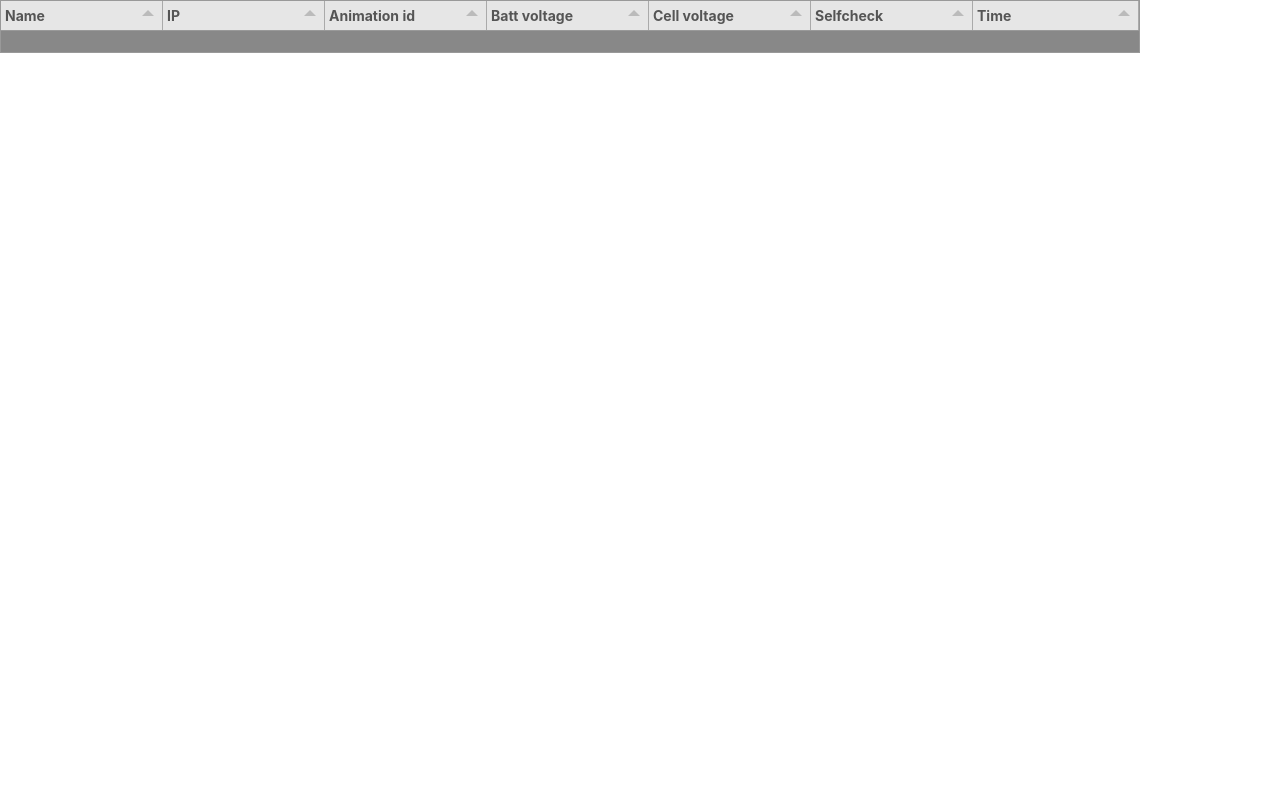
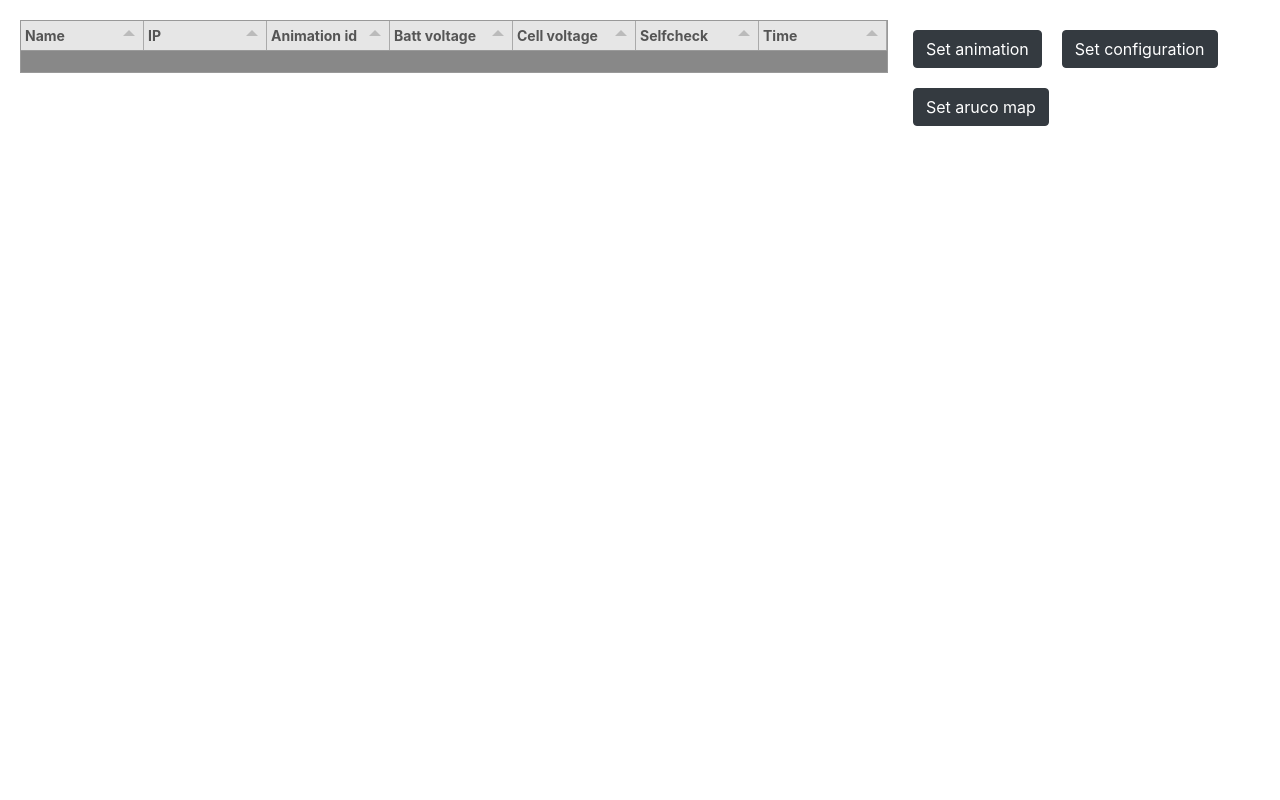
Before and after one commit to CopterExpress/clever-show, a Flask app: page / in a window 1280 px wide. Run offline with Flask 2, Linux system fonts and the light colour scheme; data that the repository does not hold is empty; some libraries are stand-ins or nearby versions.

Commit message:
Updated web table

```diff
--- a/Server/static/css/main.css
+++ b/Server/static/css/main.css
@@ -4,3 +4,33 @@ html, body, .container {
     margin: 0;
     padding: 0;
 }
+
+body {
+    padding: 20px;
+    display: flex;
+    flex-direction: row;
+}
+
+.table-container {
+    height: 100%;
+    width: 70%;
+}
+
+.button {
+    margin: 10px;
+}
+
+.command-container {
+    height: 100%;
+    width: 30%;
+}
+
+.action-container {
+    display: flex;
+    flex-direction: row;
+    flex-wrap: wrap;
+}
+
+.action-container button {
+    margin: 10px;
+}
--- a/Server/static/js/main.js
+++ b/Server/static/js/main.js
@@ -8,11 +8,11 @@ function updateData() {
     tabledata = JSON.parse(req.response);
 }
 
-var table = new Tabulator("#example-table", {
+var table = new Tabulator("#copters-table", {
     data: tabledata,
     reactiveData: true,
     layout: "fitColumns",
-    columns: [ //Define Table Columns
+    columns: [
         {title: "Name", field: "name"},
         {title: "IP", field: "ip"},
         {title: "Animation id", field: "anim_id"},
@@ -20,5 +20,5 @@ var table = new Tabulator("#example-table", {
         {title: "Cell voltage", field: "cell_voltage"},
         {title: "Selfcheck", field: "selfcheck"},
         {title: "Time", field: "time"},
-    ]
+    ],
 });
--- a/Server/templates/main.html
+++ b/Server/templates/main.html
@@ -9,11 +9,16 @@
     <script lang="js" src="/static/js/tabulator.min.js"></script>
 </head>
 <body>
-<div class="container">
-    <div class="table-container">
-        <div id="example-table"></div>
+<div class="table-container">
+    <div id="copters-table"></div>
+</div>
+<div class="command-container col">
+    <div class="action-container">
+        <button type="button" class="btn btn-dark">Set animation</button>
+        <button type="button" class="btn btn-dark">Set configuration</button>
+        <button type="button" class="btn btn-dark">Set aruco map</button>
     </div>
-    <div class="command-container"></div>
+    <div class="action-container"></div>
 </div>
 <script lang="js" src="/static/js/main.js"></script>
 </body>
```
